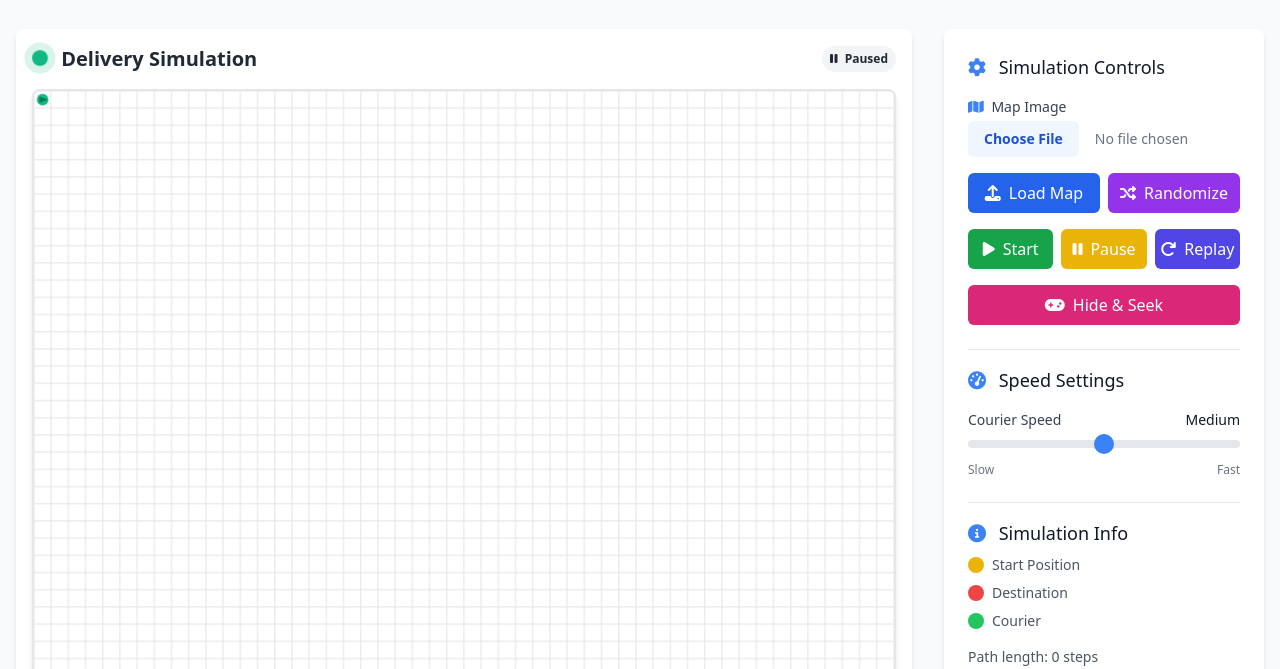
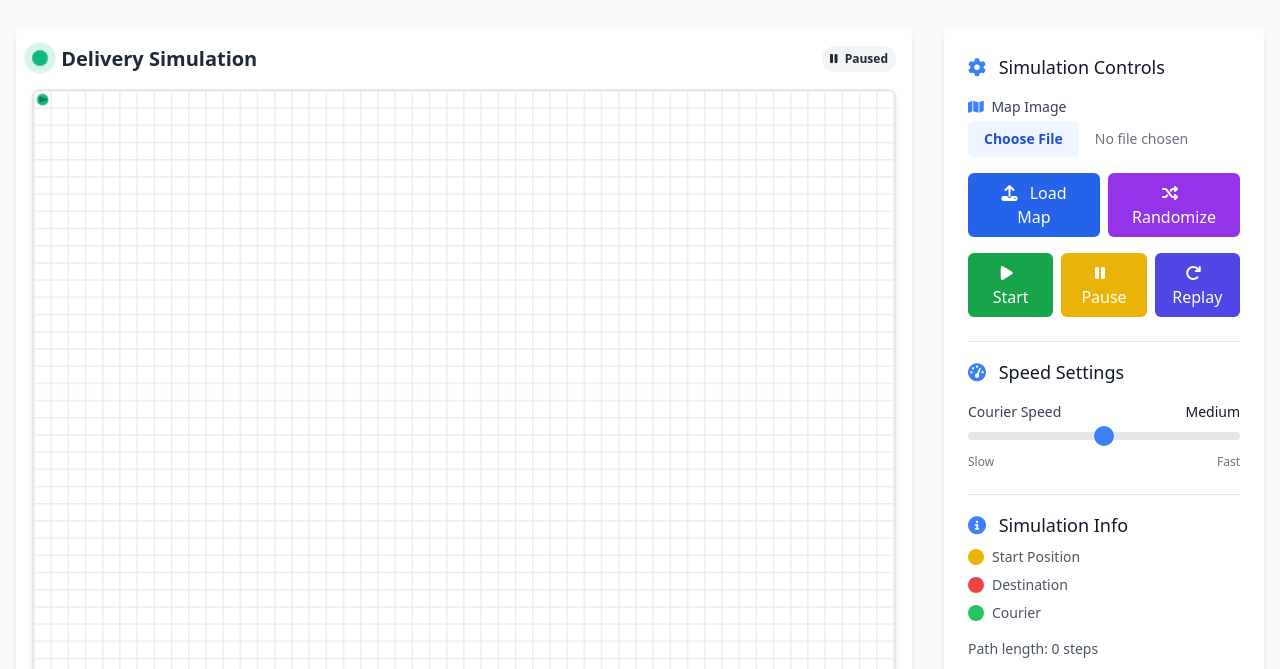
Before and after one commit to Rodiyan/ProjekPAA, a plain HTML site: page index.html in a window 1280 px wide. Shown: the part 131-800 px from the top of the page. Drawn offline with nearby package versions, Linux system fonts and the light colour scheme.

Commit message:
Add files via upload
Update 2.1

```diff
--- a/index.html
+++ b/index.html
@@ -15,7 +15,6 @@
       box-shadow: 0 4px 6px -1px rgba(0, 0, 0, 0.1), 0 2px 4px -1px rgba(0, 0, 0, 0.06);
       border-radius: 0.5rem;
     }
-
     .speed-slider {
       -webkit-appearance: none;
       width: 100%;
@@ -24,7 +23,6 @@
       background: #e5e7eb;
       outline: none;
     }
-
     .speed-slider::-webkit-slider-thumb {
       -webkit-appearance: none;
       appearance: none;
@@ -34,7 +32,6 @@
       background: #3b82f6;
       cursor: pointer;
     }
-
     .speed-slider::-moz-range-thumb {
       width: 20px;
       height: 20px;
@@ -42,7 +39,6 @@
       background: #3b82f6;
       cursor: pointer;
     }
-
     .courier-indicator {
       width: 16px;
       height: 16px;
@@ -52,22 +48,11 @@
       margin-right: 8px;
       animation: pulse 1.5s infinite;
     }
-
     @keyframes pulse {
-      0% {
-        transform: scale(0.95);
-        box-shadow: 0 0 0 0 rgba(16, 185, 129, 0.7);
-      }
-      70% {
-        transform: scale(1);
-        box-shadow: 0 0 0 10px rgba(16, 185, 129, 0);
-      }
-      100% {
-        transform: scale(0.95);
-        box-shadow: 0 0 0 0 rgba(16, 185, 129, 0);
-      }
+      0% { transform: scale(0.95); box-shadow: 0 0 0 0 rgba(16, 185, 129, 0.7); }
+      70% { transform: scale(1); box-shadow: 0 0 0 10px rgba(16, 185, 129, 0); }
+      100% { transform: scale(0.95); box-shadow: 0 0 0 0 rgba(16, 185, 129, 0); }
     }
-
     .status-badge {
       padding: 0.25rem 0.5rem;
       border-radius: 9999px;
@@ -89,7 +74,6 @@
     </header>
 
     <div class="flex flex-col lg:flex-row gap-8">
-      <!-- Main canvas area -->
       <div class="flex-1">
         <div class="bg-white rounded-lg shadow-md p-4">
           <div class="flex justify-between items-center mb-4">
@@ -105,7 +89,6 @@
         </div>
       </div>
 
-      <!-- Control panel -->
       <div class="w-full lg:w-80">
         <div class="bg-white rounded-lg shadow-md p-6 space-y-6">
           <div>
@@ -119,88 +102,53 @@
                   <i class="fas fa-map text-blue-500 mr-1"></i>
                   Map Image
                 </label>
-                <input type="file" id="imageInput" accept="image/*" class="block w-full text-sm text-gray-500
-                  file:mr-4 file:py-2 file:px-4
-                  file:rounded-md file:border-0
-                  file:text-sm file:font-semibold
-                  file:bg-blue-50 file:text-blue-700
-                  hover:file:bg-blue-100">
+                <input type="file" id="imageInput" accept="image/*" class="block w-full text-sm text-gray-500 file:mr-4 file:py-2 file:px-4 file:rounded-md file:border-0 file:text-sm file:font-semibold file:bg-blue-50 file:text-blue-700 hover:file:bg-blue-100">
               </div>
-
               <div class="grid grid-cols-2 gap-2">
-                <button onclick="loadMap()" class="flex items-center justify-center px-4 py-2 bg-blue-600 text-white rounded-md hover:bg-blue-700 transition">
-                  <i class="fas fa-upload mr-2"></i>
-                  Load Map
+                <button onclick="loadMap()" class="px-4 py-2 bg-blue-600 text-white rounded-md hover:bg-blue-700 transition">
+                  <i class="fas fa-upload mr-2"></i> Load Map
                 </button>
-                <button onclick="randomize()" class="flex items-center justify-center px-4 py-2 bg-purple-600 text-white rounded-md hover:bg-purple-700 transition">
-                  <i class="fas fa-random mr-2"></i>
-                  Randomize
+                <button onclick="randomize()" class="px-4 py-2 bg-purple-600 text-white rounded-md hover:bg-purple-700 transition">
+                  <i class="fas fa-random mr-2"></i> Randomize
                 </button>
               </div>
-
               <div class="grid grid-cols-3 gap-2">
-                <button onclick="startCourier()" id="startBtn" class="flex items-center justify-center px-4 py-2 bg-green-600 text-white rounded-md hover:bg-green-700 transition">
-                  <i class="fas fa-play mr-2"></i>
-                  Start
+                <button onclick="startCourier()" class="px-4 py-2 bg-green-600 text-white rounded-md hover:bg-green-700 transition">
+                  <i class="fas fa-play mr-2"></i> Start
                 </button>
-                <button onclick="pauseCourier()" id="pauseBtn" class="flex items-center justify-center px-4 py-2 bg-yellow-500 text-white rounded-md hover:bg-yellow-600 transition">
-                  <i class="fas fa-pause mr-2"></i>
-                  Pause
+                <button onclick="pauseCourier()" class="px-4 py-2 bg-yellow-500 text-white rounded-md hover:bg-yellow-600 transition">
+                  <i class="fas fa-pause mr-2"></i> Pause
                 </button>
-                <button onclick="replayCourier()" class="flex items-center justify-center px-4 py-2 bg-indigo-600 text-white rounded-md hover:bg-indigo-700 transition">
-                  <i class="fas fa-redo mr-2"></i>
-                  Replay
+                <button onclick="replayCourier()" class="px-4 py-2 bg-indigo-600 text-white rounded-md hover:bg-indigo-700 transition">
+                  <i class="fas fa-redo mr-2"></i> Replay
                 </button>
               </div>
-
-              <button onclick="startGame()" class="w-full flex items-center justify-center px-4 py-2 bg-pink-600 text-white rounded-md hover:bg-pink-700 transition">
-                <i class="fas fa-gamepad mr-2"></i>
-                Hide & Seek
-              </button>
             </div>
           </div>
-
           <div class="border-t border-gray-200 pt-4">
             <h3 class="text-lg font-medium text-gray-900 mb-4">
-              <i class="fas fa-tachometer-alt text-blue-500 mr-2"></i>
-              Speed Settings
+              <i class="fas fa-tachometer-alt text-blue-500 mr-2"></i> Speed Settings
             </h3>
             <div class="space-y-2">
               <div class="flex justify-between items-center">
-                <label class="text-sm font-medium text-gray-700">
-                  Courier Speed
-                </label>
+                <label class="text-sm font-medium text-gray-700">Courier Speed</label>
                 <span id="speedValue" class="text-sm font-medium text-gray-900">Medium</span>
               </div>
               <input type="range" min="1" max="15" value="8" class="speed-slider" id="speedSlider" oninput="updateSpeed()">
               <div class="flex justify-between text-xs text-gray-500">
-                <span>Slow</span>
-                <span>Fast</span>
+                <span>Slow</span><span>Fast</span>
               </div>
             </div>
           </div>
-
           <div class="border-t border-gray-200 pt-4">
             <h3 class="text-lg font-medium text-gray-900 mb-2">
-              <i class="fas fa-info-circle text-blue-500 mr-2"></i>
-              Simulation Info
+              <i class="fas fa-info-circle text-blue-500 mr-2"></i> Simulation Info
             </h3>
             <div class="text-sm text-gray-600 space-y-2">
-              <div class="flex items-center">
-                <div class="w-4 h-4 bg-yellow-500 rounded-full mr-2"></div>
-                <span>Start Position</span>
-              </div>
-              <div class="flex items-center">
-                <div class="w-4 h-4 bg-red-500 rounded-full mr-2"></div>
-                <span>Destination</span>
-              </div>
-              <div class="flex items-center">
-                <div class="w-4 h-4 bg-green-500 rounded-full mr-2"></div>
-                <span>Courier</span>
-              </div>
-              <div class="pt-2">
-                <p>Path length: <span id="pathLength" class="font-medium">0</span> steps</p>
-              </div>
+              <div class="flex items-center"><div class="w-4 h-4 bg-yellow-500 rounded-full mr-2"></div>Start Position</div>
+              <div class="flex items-center"><div class="w-4 h-4 bg-red-500 rounded-full mr-2"></div>Destination</div>
+              <div class="flex items-center"><div class="w-4 h-4 bg-green-500 rounded-full mr-2"></div>Courier</div>
+              <div class="pt-2"><p>Path length: <span id="pathLength" class="font-medium">0</span> steps</p></div>
             </div>
           </div>
         </div>
@@ -208,6 +156,7 @@
     </div>
   </div>
 
+  <!-- Pemanggilan JavaScript eksternal -->
   <script src="main.js"></script>
 </body>
 </html>
--- a/main.js
+++ b/main.js
@@ -16,7 +16,6 @@ let frameCounter = 0;
 let lastPath = [];
 let imageInput = document.getElementById("imageInput");
 
-// Speed presets
 const speedPresets = {
   1: "Very Slow",
   3: "Slow",
@@ -29,9 +28,7 @@ const speedPresets = {
 
 function updateSpeed() {
   const slider = document.getElementById("speedSlider");
-  speedDelay = 16 - parseInt(slider.value); // Invert so higher values = faster
-
-  // Update speed display
+  speedDelay = 16 - parseInt(slider.value);
   const speedValue = document.getElementById("speedValue");
   const presetValue = 16 - speedDelay;
   speedValue.textContent = speedPresets[presetValue] || "Custom";
@@ -124,13 +121,11 @@ function drawCourier() {
   const centerY = courier.y * GRID_SIZE + GRID_SIZE / 2;
   const angle = courier.angle;
 
-  // Draw courier body
   ctx.fillStyle = "#10b981";
   ctx.beginPath();
   ctx.arc(centerX, centerY, GRID_SIZE/3, 0, Math.PI * 2);
   ctx.fill();
 
-  // Draw courier direction indicator
   ctx.fillStyle = "#047857";
   ctx.beginPath();
   ctx.moveTo(centerX + GRID_SIZE/3 * Math.cos(angle), centerY + GRID_SIZE/3 * Math.sin(angle));
@@ -144,11 +139,9 @@ function drawFlag(x, y, color) {
   const px = x * GRID_SIZE + GRID_SIZE / 2;
   const py = y * GRID_SIZE + GRID_SIZE / 2;
 
-  // Draw flag pole
   ctx.fillStyle = "#4b5563";
   ctx.fillRect(px - 1, py - 12, 2, 24);
 
-  // Draw flag
   ctx.fillStyle = color;
   ctx.beginPath();
   ctx.moveTo(px + 1, py - 10);
@@ -157,7 +150,6 @@ function drawFlag(x, y, color) {
   ctx.closePath();
   ctx.fill();
 
-  // Draw flag pole top
   ctx.fillStyle = "#1f2937";
   ctx.beginPath();
   ctx.arc(px, py - 12, 2, 0, Math.PI * 2);
@@ -168,23 +160,14 @@ function loop() {
   requestAnimationFrame(loop);
   drawGrid();
 
-  // Draw path if exists
   if (lastPath.length > 0) {
     ctx.strokeStyle = "rgba(59, 130, 246, 0.5)";
     ctx.lineWidth = 3;
     ctx.beginPath();
-    ctx.moveTo(
-      start.x * GRID_SIZE + GRID_SIZE / 2,
-      start.y * GRID_SIZE + GRID_SIZE / 2
-    );
-
+    ctx.moveTo(start.x * GRID_SIZE + GRID_SIZE / 2, start.y * GRID_SIZE + GRID_SIZE / 2);
     lastPath.forEach(point => {
-      ctx.lineTo(
-        point.x * GRID_SIZE + GRID_SIZE / 2,
-        point.y * GRID_SIZE + GRID_SIZE / 2
-      );
+      ctx.lineTo(point.x * GRID_SIZE + GRID_SIZE / 2, point.y * GRID_SIZE + GRID_SIZE / 2);
     });
-
     ctx.stroke();
   }
 
@@ -203,6 +186,7 @@ function loop() {
       frameCounter = 0;
     }
   }
+
   drawCourier();
 }
 loop();
@@ -226,7 +210,7 @@ function loadMap() {
       for (let y = 0; y < ROWS; y++) {
         for (let x = 0; x < COLS; x++) {
           const index = (y * COLS + x) * 4;
-          const brightness = imageData[index]; // grayscale
+          const brightness = imageData[index];
           grid[y][x] = brightness < 128 ? 0 : 1;
         }
       }
@@ -275,9 +259,4 @@ function replayCourier() {
   updateStatus("running");
 }
 
-function startGame() {
-  alert("Hide & Seek functionality will be implemented here");
-}
-
-// Initialize
 updateSpeed();
```
